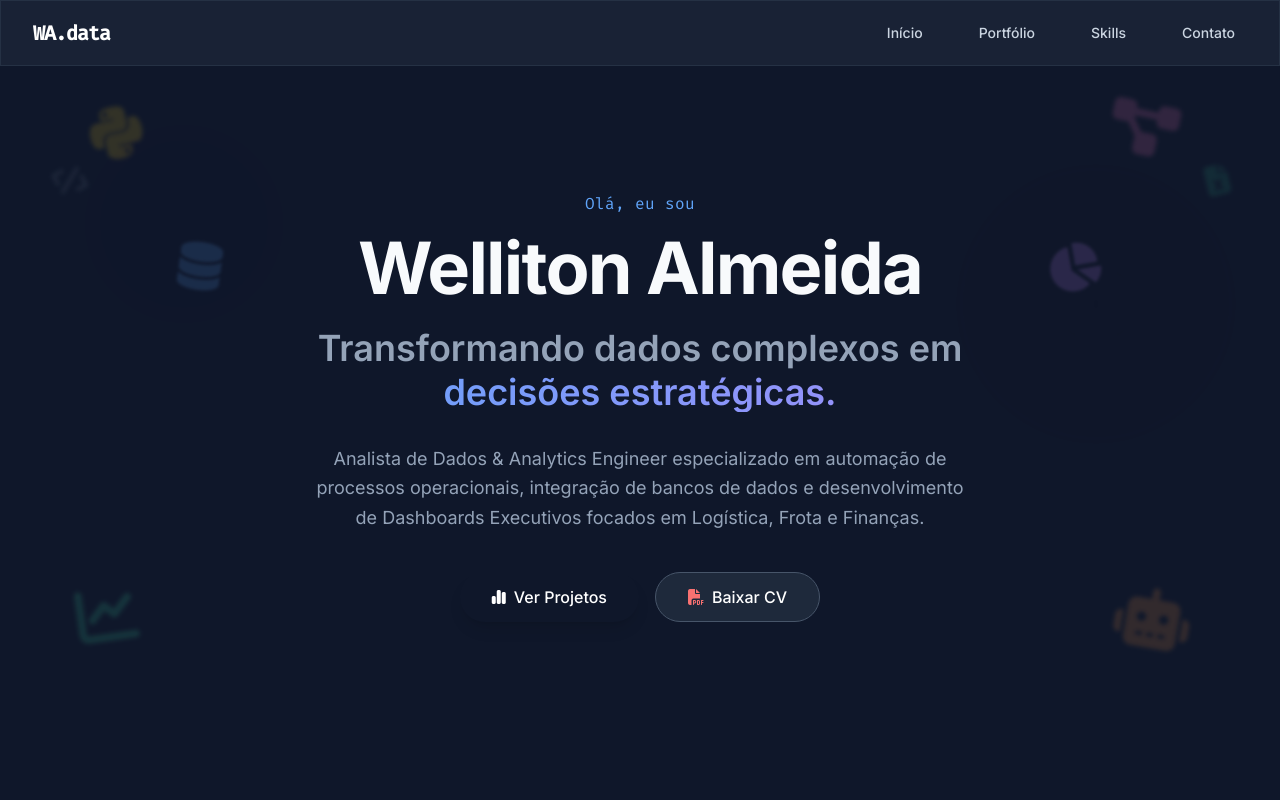
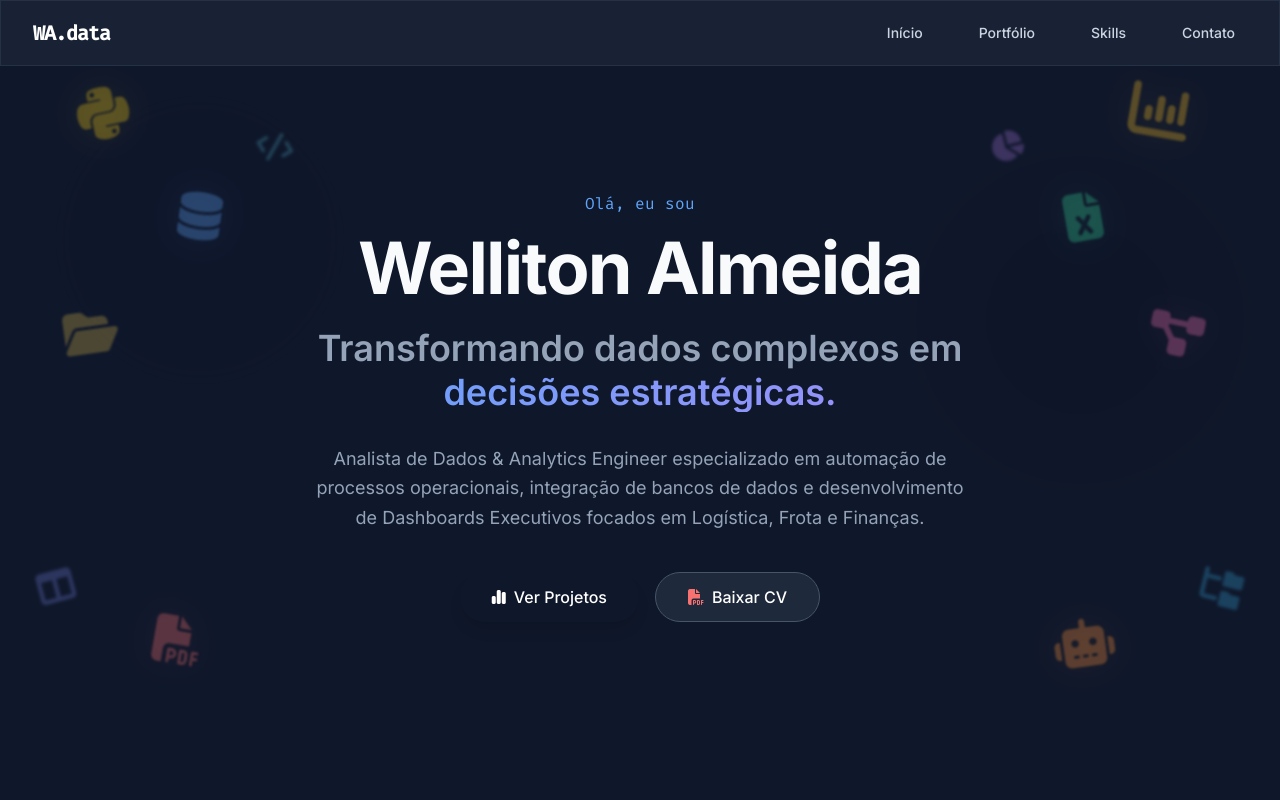
Before and after one commit to Wellitonalmeida93/portfolio-web, a plain HTML site: page index.html in a window 1280 px wide. Shown: the top 800 px of the page. Drawn offline with nearby package versions, Linux system fonts and the light colour scheme.

Commit message:
Modify float animation and icon styles in index.html
Updated animation duration and adjusted floating icons' sizes and styles.

```diff
--- a/index.html
+++ b/index.html
@@ -88,10 +88,10 @@
 
         @keyframes floatSlow {
             0%, 100% { transform: translateY(0px) rotate(var(--rot, 0deg)); }
-            50% { transform: translateY(-14px) rotate(var(--rot, 0deg)); }
+            50% { transform: translateY(-16px) rotate(var(--rot, 0deg)); }
         }
         .bg-data-icon {
-            animation: floatSlow 7s ease-in-out infinite;
+            animation: floatSlow 7.5s ease-in-out infinite;
             pointer-events: none;
             user-select: none;
         }
@@ -165,23 +165,39 @@
     <!-- Hero Section -->
     <section id="home" class="pt-32 pb-20 md:pt-48 md:pb-32 px-4 relative overflow-hidden">
         <!-- Luzes de fundo -->
-        <div class="absolute top-20 left-10 w-72 h-72 bg-brand-dark/20 rounded-full mix-blend-multiply filter blur-3xl opacity-50"></div>
-        <div class="absolute top-40 right-10 w-72 h-72 bg-purple-900/20 rounded-full mix-blend-multiply filter blur-3xl opacity-50"></div>
+        <div class="absolute top-20 left-10 w-80 h-80 bg-brand-dark/20 rounded-full mix-blend-multiply filter blur-3xl opacity-60"></div>
+        <div class="absolute top-40 right-10 w-80 h-80 bg-purple-900/20 rounded-full mix-blend-multiply filter blur-3xl opacity-60"></div>
 
-        <!-- Ícones Flutuantes Desfocados (Lado Esquerdo) -->
+        <!-- Ecossistema de Ícones Flutuantes (Lado Esquerdo: Dados, Código, Pastas & Arquivos) -->
         <div class="hidden md:block pointer-events-none select-none" aria-hidden="true">
-            <i class="fa-brands fa-python bg-data-icon absolute top-28 left-[7%] text-6xl text-yellow-400/15 blur-[2px]" style="--rot: -12deg; animation-delay: 0s;"></i>
-            <i class="fa-solid fa-database bg-data-icon absolute top-64 left-[14%] text-5xl text-blue-400/15 blur-[1.5px]" style="--rot: 8deg; animation-delay: 1.5s;"></i>
-            <i class="fa-solid fa-chart-line bg-data-icon absolute bottom-24 left-[6%] text-6xl text-emerald-400/15 blur-[2px]" style="--rot: -8deg; animation-delay: 3s;"></i>
-            <i class="fa-solid fa-code bg-data-icon absolute top-44 left-[4%] text-3xl text-slate-400/10 blur-[2px]" style="--rot: 15deg; animation-delay: 2s;"></i>
+            <!-- Python -->
+            <i class="fa-brands fa-python bg-data-icon absolute top-24 left-[6%] text-6xl text-yellow-400/30 blur-[1px] drop-shadow-[0_0_15px_rgba(250,204,21,0.2)]" style="--rot: -12deg; animation-delay: 0s;"></i>
+            <!-- Banco de Dados SQL -->
+            <i class="fa-solid fa-database bg-data-icon absolute top-52 left-[14%] text-5xl text-blue-400/30 blur-[1px] drop-shadow-[0_0_15px_rgba(96,165,250,0.2)]" style="--rot: 8deg; animation-delay: 1.4s;"></i>
+            <!-- Pasta / Diretórios de Rede -->
+            <i class="fa-solid fa-folder-open bg-data-icon absolute top-80 left-[5%] text-5xl text-amber-300/25 blur-[1px]" style="--rot: -8deg; animation-delay: 2.6s;"></i>
+            <!-- PDF -->
+            <i class="fa-solid fa-file-pdf bg-data-icon absolute bottom-20 left-[12%] text-5xl text-red-400/30 blur-[1px] drop-shadow-[0_0_15px_rgba(248,113,113,0.2)]" style="--rot: 10deg; animation-delay: 3.4s;"></i>
+            <!-- Código / ETL -->
+            <i class="fa-solid fa-code bg-data-icon absolute top-36 left-[20%] text-3xl text-cyan-300/20 blur-[1.5px]" style="--rot: 14deg; animation-delay: 1.9s;"></i>
+            <!-- Tabela / Dados -->
+            <i class="fa-solid fa-table-columns bg-data-icon absolute bottom-32 left-[3%] text-4xl text-indigo-400/25 blur-[1.5px]" style="--rot: -15deg; animation-delay: 0.7s;"></i>
         </div>
 
-        <!-- Ícones Flutuantes Desfocados (Lado Direito) -->
+        <!-- Ecossistema de Ícones Flutuantes (Lado Direito: Power BI, Excel, n8n & Automação) -->
         <div class="hidden md:block pointer-events-none select-none" aria-hidden="true">
-            <i class="fa-solid fa-diagram-project bg-data-icon absolute top-28 right-[8%] text-6xl text-pink-400/15 blur-[2px]" style="--rot: 12deg; animation-delay: 0.8s;"></i>
-            <i class="fa-solid fa-chart-pie bg-data-icon absolute top-64 right-[14%] text-5xl text-purple-400/15 blur-[1.5px]" style="--rot: -10deg; animation-delay: 2.2s;"></i>
-            <i class="fa-solid fa-robot bg-data-icon absolute bottom-24 right-[7%] text-6xl text-orange-400/15 blur-[2px]" style="--rot: 10deg; animation-delay: 3.5s;"></i>
-            <i class="fa-solid fa-file-excel bg-data-icon absolute top-44 right-[4%] text-3xl text-emerald-400/10 blur-[2px]" style="--rot: -14deg; animation-delay: 1.2s;"></i>
+            <!-- Power BI (Barras de BI Amarelo/Ouro) -->
+            <i class="fa-solid fa-chart-column bg-data-icon absolute top-24 right-[7%] text-6xl text-amber-400/30 blur-[1px] drop-shadow-[0_0_15px_rgba(251,191,36,0.22)]" style="--rot: 10deg; animation-delay: 0.5s;"></i>
+            <!-- Excel -->
+            <i class="fa-solid fa-file-excel bg-data-icon absolute top-52 right-[14%] text-5xl text-emerald-400/30 blur-[1px] drop-shadow-[0_0_15px_rgba(52,211,153,0.22)]" style="--rot: -10deg; animation-delay: 1.8s;"></i>
+            <!-- n8n / Fluxos -->
+            <i class="fa-solid fa-diagram-project bg-data-icon absolute top-80 right-[6%] text-5xl text-pink-400/30 blur-[1px] drop-shadow-[0_0_15px_rgba(244,114,182,0.2)]" style="--rot: 12deg; animation-delay: 2.9s;"></i>
+            <!-- Robô RPA -->
+            <i class="fa-solid fa-robot bg-data-icon absolute bottom-20 right-[13%] text-5xl text-orange-400/30 blur-[1px] drop-shadow-[0_0_15px_rgba(251,146,60,0.2)]" style="--rot: -8deg; animation-delay: 3.8s;"></i>
+            <!-- Gráfico Pizza BI -->
+            <i class="fa-solid fa-chart-pie bg-data-icon absolute top-36 right-[20%] text-3xl text-purple-400/25 blur-[1.5px]" style="--rot: -14deg; animation-delay: 1.1s;"></i>
+            <!-- Pasta Arquivada -->
+            <i class="fa-solid fa-folder-tree bg-data-icon absolute bottom-32 right-[3%] text-4xl text-sky-400/25 blur-[1.5px]" style="--rot: 14deg; animation-delay: 2.3s;"></i>
         </div>
 
         <div class="max-w-4xl mx-auto text-center relative z-10">
```
